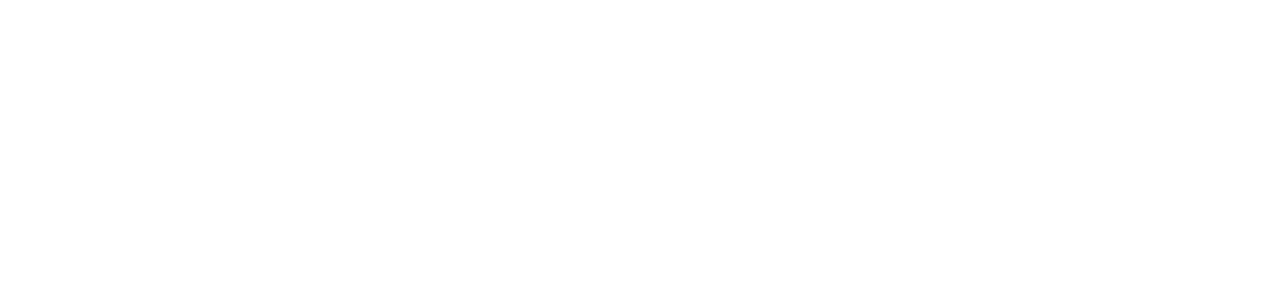
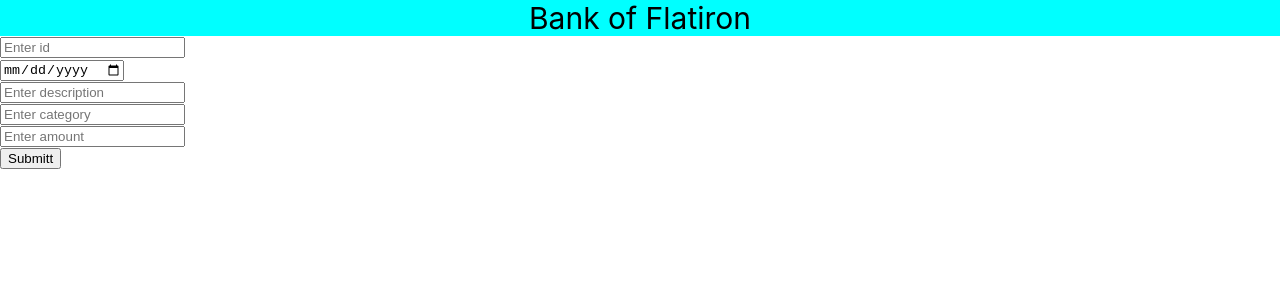
Before and after one commit to iparainnocent/bank-of-flatiron-code1, a React (Create React App) app: page / in a window 1280 px wide. Shown: the top 300 px of the page. Built offline with nearby package versions, Linux system fonts and the light colour scheme.

Commit message:
add form input

```diff
--- a/src/App.css
+++ /dev/null
@@ -1,38 +0,0 @@
-.App {
-  text-align: center;
-}
-
-.App-logo {
-  height: 40vmin;
-  pointer-events: none;
-}
-
-@media (prefers-reduced-motion: no-preference) {
-  .App-logo {
-    animation: App-logo-spin infinite 20s linear;
-  }
-}
-
-.App-header {
-  background-color: #282c34;
-  min-height: 100vh;
-  display: flex;
-  flex-direction: column;
-  align-items: center;
-  justify-content: center;
-  font-size: calc(10px + 2vmin);
-  color: white;
-}
-
-.App-link {
-  color: #61dafb;
-}
-
-@keyframes App-logo-spin {
-  from {
-    transform: rotate(0deg);
-  }
-  to {
-    transform: rotate(360deg);
-  }
-}
--- a/src/App.js
+++ /dev/null
@@ -1,13 +0,0 @@
-import logo from './logo.svg';
-import './App.css';
-
-function App() {
-
-  return (
-    <div className="App">
-
-    </div>
-  );
-}
-
-export default App;
--- /dev/null
+++ b/src/components/AddTransactions.jsx
@@ -0,0 +1,28 @@
+import React from 'react'
+
+function AddTransactions() {
+  return (
+    <form>
+      <div>
+        <input required type="text" placeholder="Enter id" />
+      </div>
+      <div>
+        <input required type="date" placeholder="Enter date" />
+      </div>
+      <div>
+        <input required type="text" placeholder="Enter description" />
+      </div>
+      <div>
+        <input required type="text" placeholder="Enter category" />
+      </div>
+      <div>
+        <input required type="text" placeholder="Enter amount" />
+      </div>
+      <div>
+        <button>Submitt</button>
+      </div>
+    </form>
+  );
+}
+
+export default AddTransactions
--- /dev/null
+++ b/src/components/App.js
@@ -0,0 +1,19 @@
+import AddTransactions from "./AddTransactions";
+
+
+function App() {
+
+  return (
+    <>
+      <header className="App">
+        Bank of Flatiron
+      </header>
+      <AddTransactions />
+
+    </>
+  );
+
+}
+
+
+export default App;
--- a/src/index.css
+++ b/src/index.css
@@ -11,3 +11,8 @@
   font-family: source-code-pro, Menlo, Monaco, Consolas, 'Courier New',
     monospace;
 }
+.App{
+  text-align: center;
+  background-color: aqua;
+  font-size: 30px;
+}
--- a/src/index.js
+++ b/src/index.js
@@ -1,7 +1,7 @@
 import React from 'react';
 import ReactDOM from 'react-dom/client';
 import './index.css';
-import App from './App';
+import App from './components/App';
 import reportWebVitals from './reportWebVitals';
 
 const root = ReactDOM.createRoot(document.getElementById('root'));
```
Also changed, not shown: src/components/DisplayList.jsx (added, +11 -0 lines).
